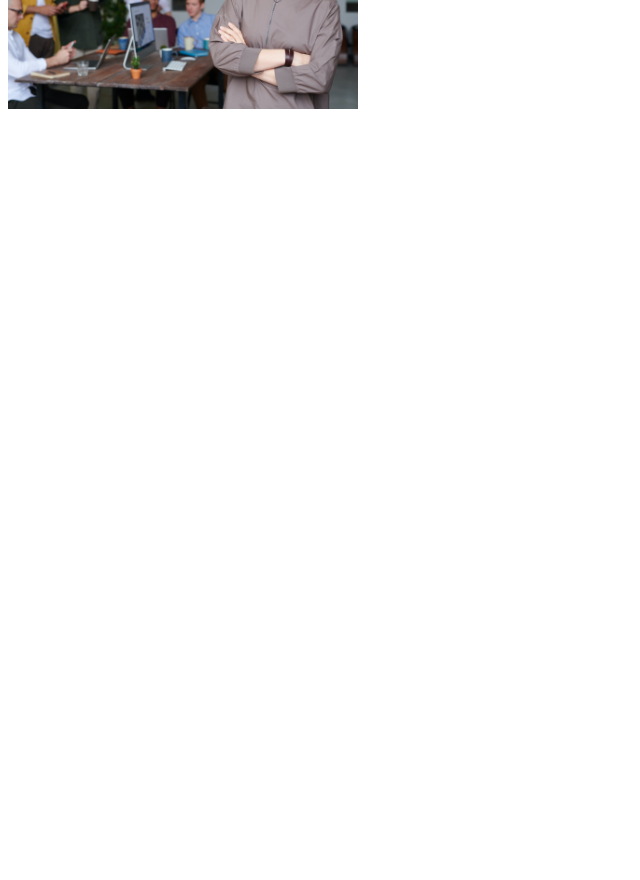
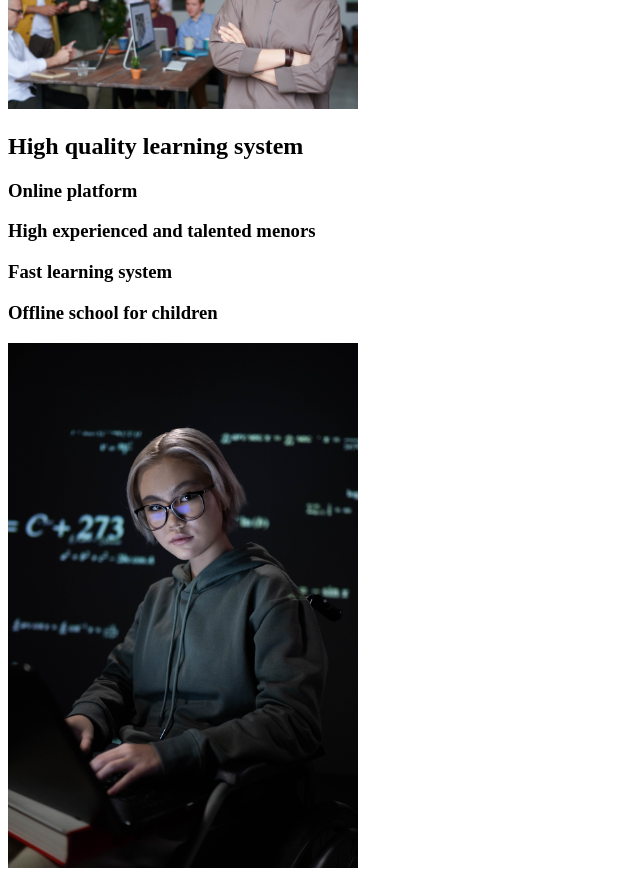
Before and after one commit to MukhammadaliDadabaev/practice-react--project_website, a React (Create React App) app: page / in a window 1280 px wide. Shown: the part 400-1280 px from the top of the page, without its empty margins (0-640 px from the left). Before the commit the page ends 800 px from the top, so only its background shows below. Built offline with nearby package versions, Linux system fonts and the light colour scheme.

Commit message:
Add  BenefitsSection components

```diff
--- a/src/components/AboutSection.js
+++ b/src/components/AboutSection.js
@@ -1,6 +1,7 @@
 import React from "react";
 // import images
 import homeIntro from "../img/Biznes.jpg";
+
 const AboutSection = () => {
   return (
     <div className="about">
--- /dev/null
+++ b/src/components/BenefitsSection.js
@@ -0,0 +1,21 @@
+import React from "react";
+// import images
+import aboutImg from "../img/About-bg.jpg";
+
+const BenefitsSection = () => {
+  return (
+    <div className="benefits">
+      <div className="descrition">
+        <h2>High quality learning system</h2>
+        <div className="benefit">
+          <h3>Online platform</h3>
+          <h3>High experienced and talented menors</h3>
+          <h3>Fast learning system</h3>
+          <h3>Offline school for children</h3>
+        </div>
+      </div>
+      <img src={aboutImg} alt="students imag" width={350} />
+    </div>
+  );
+};
+export default BenefitsSection;
--- a/src/pages/AboutUs.js
+++ b/src/pages/AboutUs.js
@@ -1,12 +1,14 @@
 import React from "react";
 // import components
 import AboutSection from "../components/AboutSection";
+import BenefitsSection from "../components/BenefitsSection";
 
 const AboutUs = () => {
   return (
-    <div>
+    <>
       <AboutSection />
-    </div>
+      <BenefitsSection />
+    </>
   );
 };
 export default AboutUs;
```
